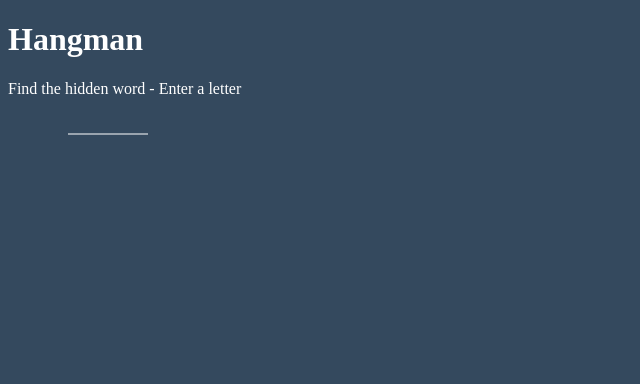
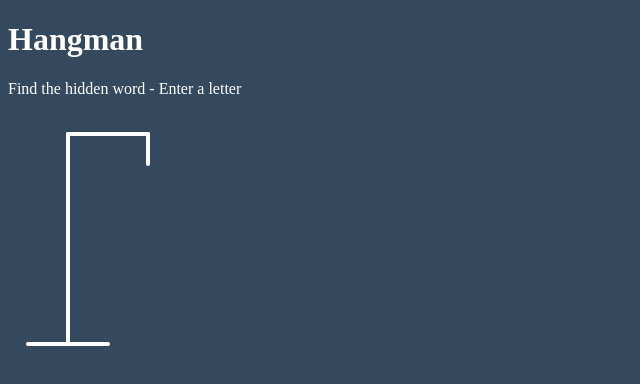
Before and after one commit to tod619/hangmanGame, a plain HTML site: page index.html in a window 1280 px wide. Shown: the whole page, without its empty margins (0-640 px from the left). Drawn offline with Linux system fonts and the light colour scheme.

Commit message:
Complete the SVG frame in index.html

```diff
--- a/index.html
+++ b/index.html
@@ -12,6 +12,9 @@
     <div class="game-container">
       <svg height="250" width="200" class="figure-container">
         <line x1="60" y1="20" x2="140" y2="20" />
+        <line x1="140" y1="20" x2="140" y2="50" />
+        <line x1="60" y1="20" x2="60" y2="230" />
+        <line x1="20" y1="230" x2="100" y2="230" />
       </svg>
     </div>
     <!-- Scripts -->
--- a/style.css
+++ b/style.css
@@ -7,4 +7,6 @@ body {
 .figure-container {
   fill: transparent;
   stroke: #fff;
+  stroke-width: 4px;
+  stroke-linecap: round;
 }
```
